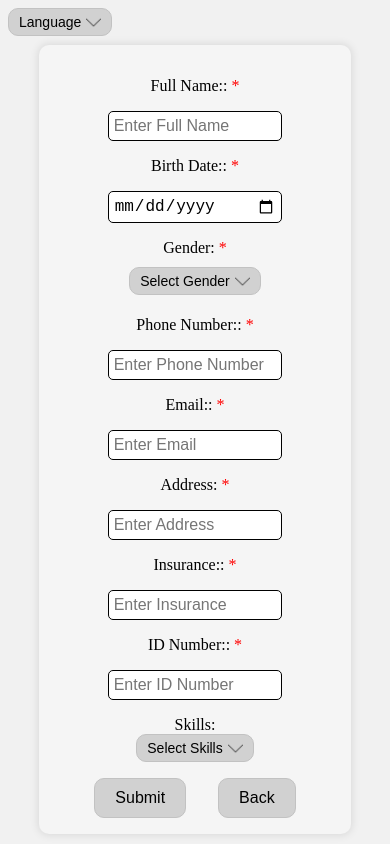
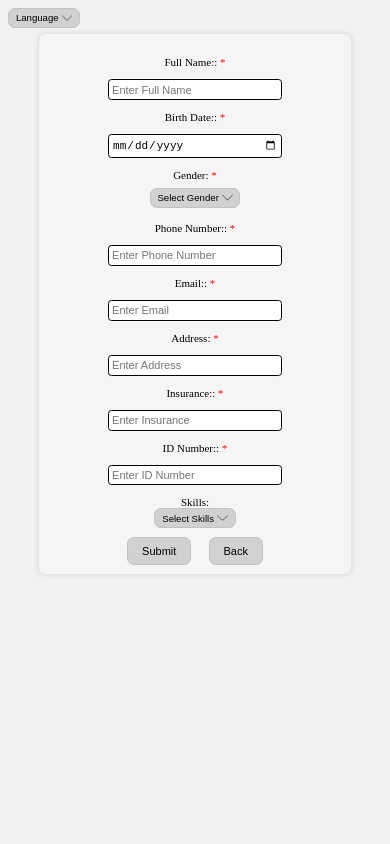
Before and after one commit to mohammadabk2/Beit-Hanina-Community-Center-Vol-App, a React (Create React App) app in the folder client/: page /sign-up in a window 390 px wide. Built offline with nearby package versions, Linux system fonts and the light colour scheme.

Commit message:
adds some media queries

```diff
--- a/client/src/App.css
+++ b/client/src/App.css
@@ -1,4 +1,12 @@
 @import url("global.css");
+
+/*media queries to adjust sizes with screen sizes */
+@media (max-width: 507px) {
+  html {
+    font-size: 11px;
+  }
+}
+
 
 .app {
   text-align: center;
@@ -198,12 +206,20 @@ input:focus {
 }
 
 .event-box-image-pos {
-  float: left;
+  margin-right: 3rem;
 }
 
-.event-box-content {
-  width: 90%;
+/* @media (min-width: 507px) {
+  .event-box-image-pos {
+    margin-right: 3rem;
+  }
 }
+
+@media (max-width: 360px) {
+  .event-box-image-pos {
+    margin-right: 0;
+  }
+} */
 
 /*Adds line break to any container */
 .line-break {
@@ -250,3 +266,15 @@ input:focus {
   width: 90vw;
   max-width: 36.4375rem;
 }
+
+
+/*media query for similar screen size to s24 */
+@media (max-width: 507px) {
+  .event-box-image-pos {
+    margin-right: 0rem;
+  }
+
+  .button {
+    margin: 0.8rem;
+  }
+}
```
